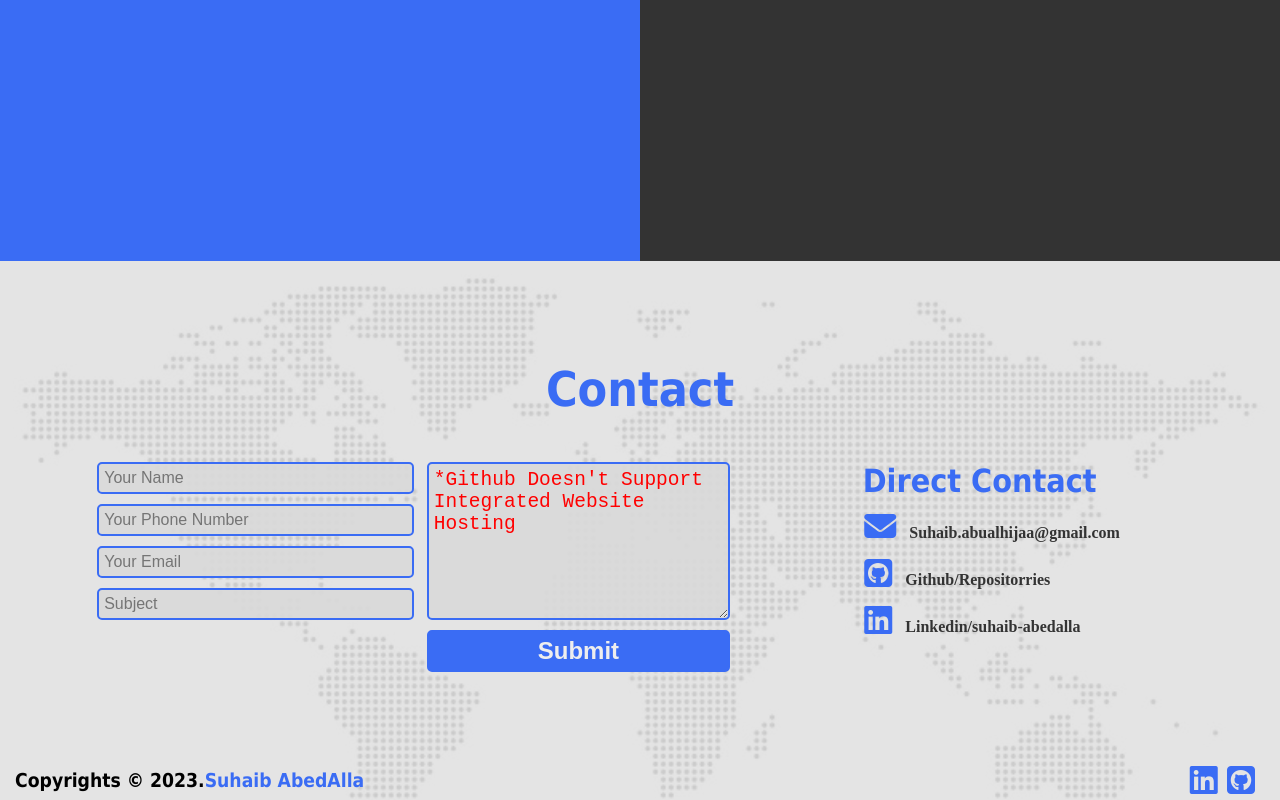
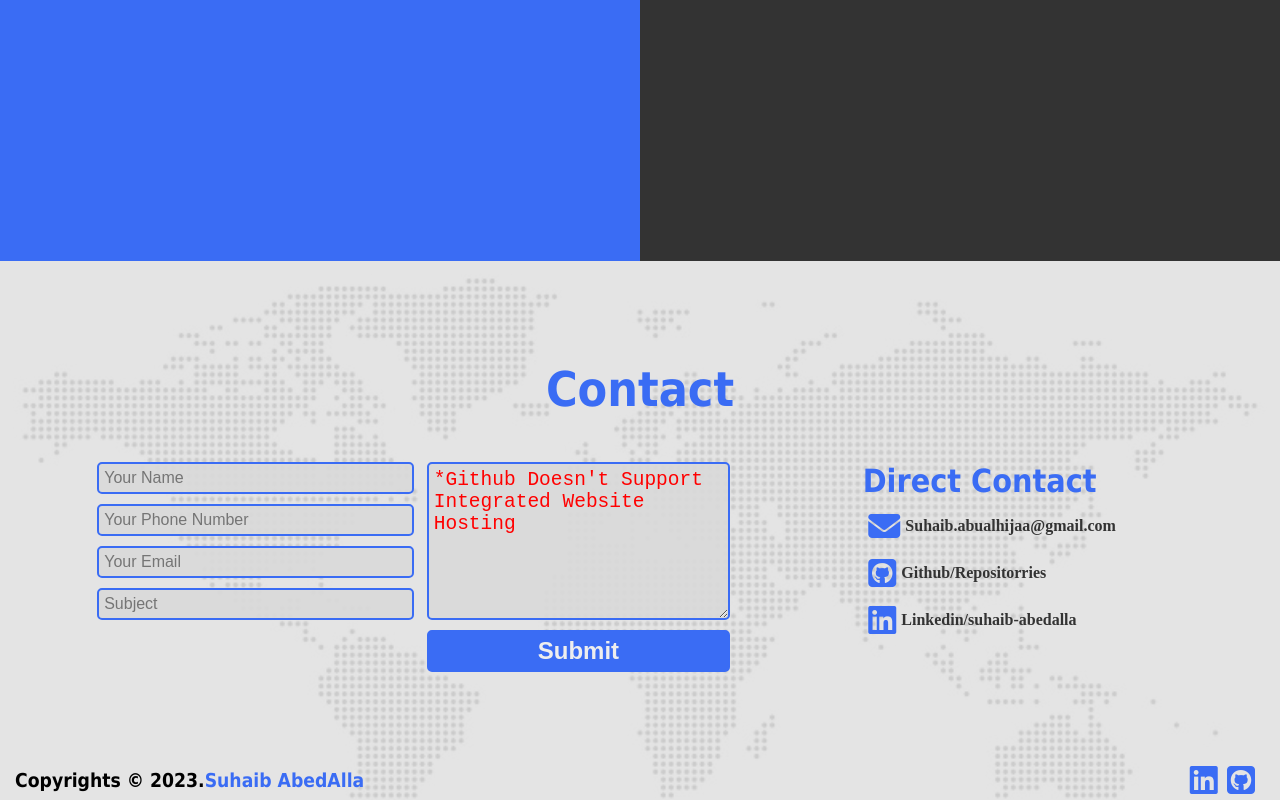
Before and after one commit to Abualhija/Portfolio2, a plain HTML site: page index.html in a window 1280 px wide. Shown: the part 5807-6607 px from the top of the page. Drawn offline with Linux system fonts and the light colour scheme.

Commit message:
Update style.css

```diff
--- a/style.css
+++ b/style.css
@@ -1759,11 +1759,16 @@ li a.active::after {
   flex-direction: column;
 }
 
+.contact-info a {
+  text-decoration: none;
+}
 .contact-info a i {
   font-size: 2em;
   color: var(--mainColor);
   margin-bottom: 15px;
   text-decoration: none;
+  display: flex;
+  align-items: center;
 }
 
 .contact-info a i span {
```
